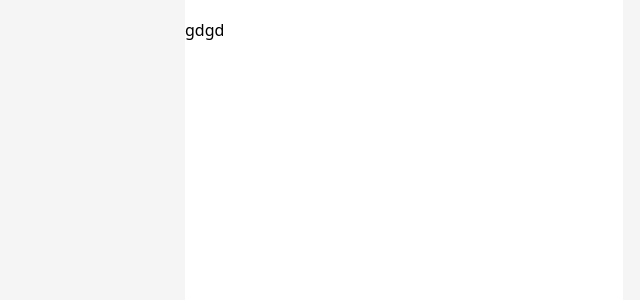
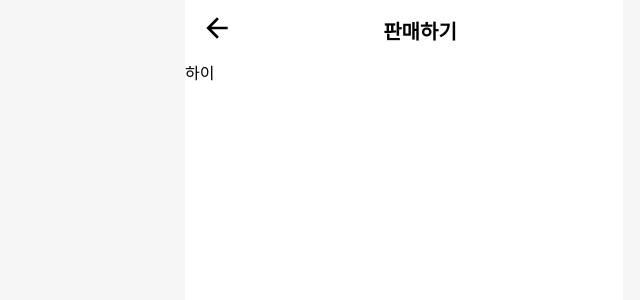
Before and after one commit to lnuvy/alphabet-a, a Next.js app: page /step1 in a window 1280 px wide. Shown: the top 300 px of the page, without its empty margins (236-876 px from the left). Built offline with nearby package versions, Linux system fonts and the light colour scheme.

Commit message:
GNB 조건주기, 사진 작업 시작

```diff
--- a/pages/_app.tsx
+++ b/pages/_app.tsx
@@ -3,20 +3,36 @@ import { Provider } from 'react-redux'
 import { store } from '@redux/store'
 import GlobalStyles from 'styles/GlobalStyles'
 import GlobalNav from '@components/GlobalNav'
-import { useState } from 'react'
+import { useCallback, useEffect, useState } from 'react'
 import { useRouter } from 'next/router'
 
 function MyApp({ Component, pageProps }: AppProps) {
   const router = useRouter()
   console.log(router.pathname)
 
-  const [title, setTitle] = useState()
+  const [title, setTitle] = useState('Home')
+
+  useEffect(() => {
+    getTitle(router.pathname)
+  }, [router.pathname])
+
+  const getTitle = useCallback((pathname: string) => {
+    switch(pathname) {
+      case '/': setTitle('Home')
+        break;
+      case '/step1': setTitle('판매하기')
+        break;
+      case '/step2': setTitle('제품 태그하기')
+        break;
+      default: setTitle('404 Page')
+    }
+  }, [])
 
   return (
     <Provider store={store}>
       <GlobalStyles />
       <div className="view-screen">
-        <GlobalNav />
+        <GlobalNav title={title} />
         <Component {...pageProps} />
       </div>
     </Provider>
--- a/pages/step1.tsx
+++ b/pages/step1.tsx
@@ -1,7 +1,10 @@
 import React from 'react'
 
+/**
+ * 판매하기 페이지
+ */
 const Step1 = () => {
-  return <div></div>
+  return <div>하이</div>
 }
 
 export default Step1
--- a/src/components/GlobalNav.tsx
+++ b/src/components/GlobalNav.tsx
@@ -1,8 +1,38 @@
-import React from 'react'
+import React, { useCallback } from 'react'
 import { GlobalNavBar } from '@styles/Styles'
+import { useRouter } from 'next/router'
+import Image from "next/image"
 
-const GlobalNav = () => {
-  return <GlobalNavBar>gdgd</GlobalNavBar>
+interface Props {
+  title: string
+}
+
+const GlobalNav: React.FC<Props> = ({title}) => {
+  const router = useRouter()
+
+  const onClickNext = useCallback(() => {
+    router.push('/step1').then()
+  }, [])
+
+  return <GlobalNavBar>
+    {title === 'Home' ? <div>&nbsp;</div> :
+      <div className="back-arrow" onClick={() => router.back()}>
+        <Image src="/back_arrow.svg" width={32} height={32} alt="뒤로가기" />
+      </div>
+    }
+
+    <div className="text-area">
+      {title}
+    </div>
+
+    {title !== '제품 태그하기' ? <div></div> :
+      <div className="next-arrow" onClick={onClickNext}>
+        다음
+        <Image src="/next_arrow.svg" width={16} height={16} alt="다음" />
+      </div>
+    }
+
+  </GlobalNavBar>
 }
 
 export default GlobalNav
--- a/styles/Styles.ts
+++ b/styles/Styles.ts
@@ -5,4 +5,23 @@ export const GlobalNavBar = styled.div`
   display: flex;
   justify-content: space-between;
   align-items: center;
+  padding: 0 1rem;
+
+  & > .back-arrow {
+    cursor: pointer;
+  }
+
+  & > .text-area {
+    font-weight: 700;
+    font-size: 20px;
+  }
+
+  & > .next-arrow {
+    cursor: pointer;
+    padding: 6px;
+    font-weight: 700;
+    font-size: 16px;
+    display: flex;
+    justify-content: center;
+  }
 `
--- a/tsconfig.json
+++ b/tsconfig.json
@@ -15,10 +15,9 @@
     "jsx": "preserve",
     "incremental": true,
     "baseUrl": ".",
-
     "paths": {
-      "@pages/*": ["/pages/*"],
-      "@styles/*": ["/styles/*"],
+      "@pages/*": ["./pages/*"],
+      "@styles/*": ["./styles/*"],
       "@components/*": ["src/components/*"],
       "@typing/*": ["src/typing/*"],
       "@redux/*": ["src/redux/*"]
```
Also changed, not shown: pages/step2.tsx (added, +14 -0 lines), .babelrc, public/back_arrow.svg (added), public/next_arrow.svg (added).
